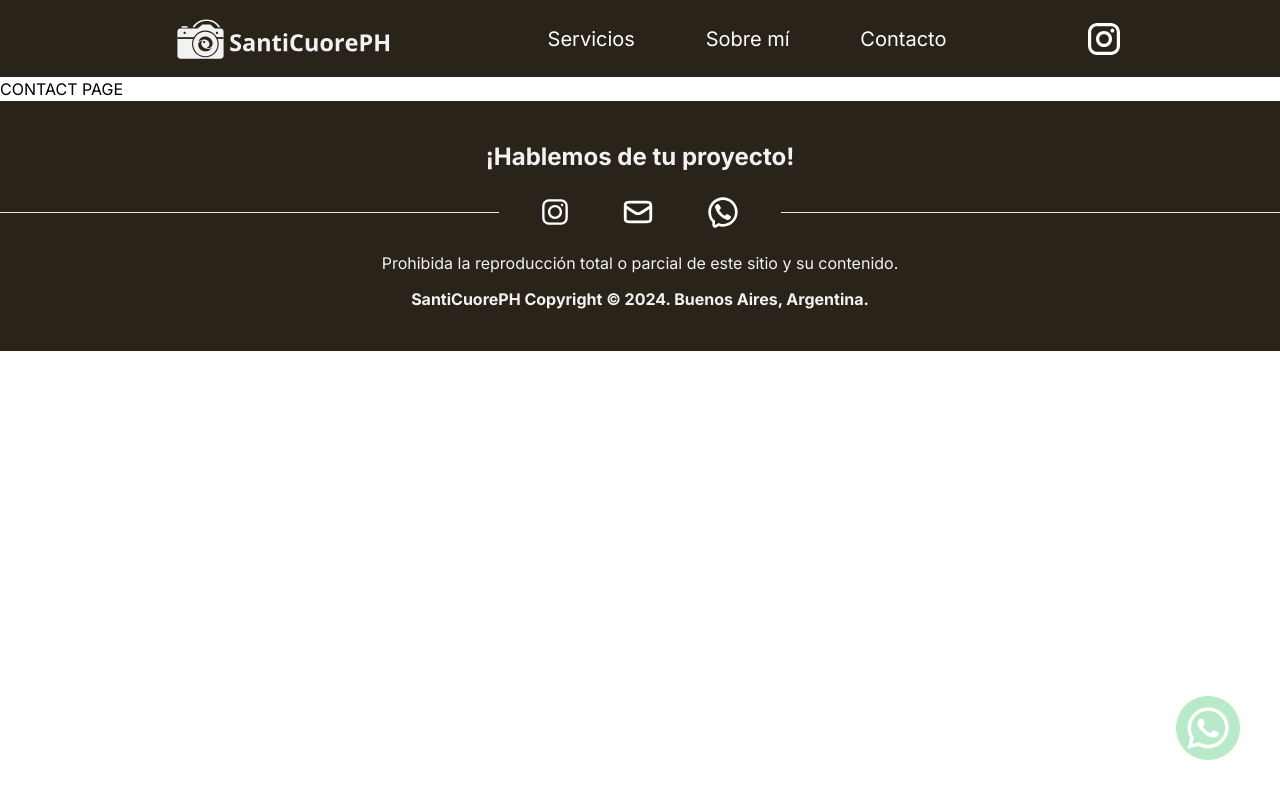
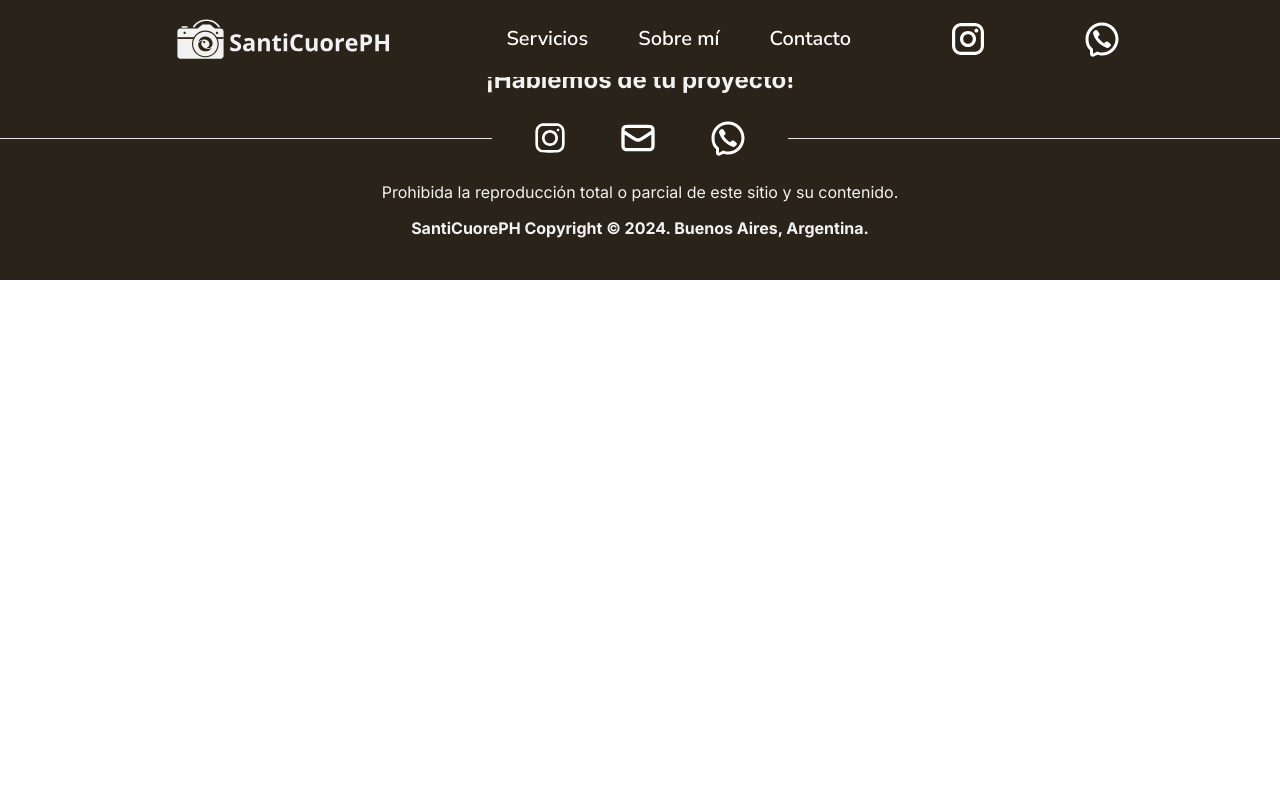
Before and after one commit to FooTalent/Landing-SantiCuoreph, a Next.js app: page /contacto in a window 1280 px wide. Built offline with nearby package versions, Linux system fonts and the light colour scheme.

Commit message:
cambios generales, tamaño fuente testimonios, reducido, espaciado en about me mejorado, header(nav) se incluyo boton whatsapp

```diff
--- a/src/app/Componentes/Banner.tsx
+++ b/src/app/Componentes/Banner.tsx
@@ -55,7 +55,7 @@ const Banner = () => {
 
         <div className="absolute top-0 z-30 flex h-full w-full transition-all duration-200 hover:bg-black/50 ">
           <div className="flex flex-col  p-5 ">
-            <h1 className="pb-2  text-5xl font-bold text-white smm:text-xl ">
+            <h1 className="pb-2  text-2xl md:text-5xl font-bold text-white smm:text-xl ">
               Fotografías
             </h1>
           </div>
@@ -84,7 +84,7 @@ const Banner = () => {
         )}
         <div className="absolute top-0 z-30 flex h-full w-full transition-all duration-200 hover:bg-black/50 ">
           <div className="flex flex-col  p-5 ">
-            <h1 className="pb-2  text-5xl font-bold text-white smm:text-xl ">
+            <h1 className="pb-2  text-2xl md:text-5xl font-bold text-white smm:text-xl ">
               Edición Audiovisual
             </h1>
           </div>
--- a/src/app/Componentes/BtnWhatsapp.tsx
+++ /dev/null
@@ -1,12 +0,0 @@
-'use client'
-import Image from 'next/image'
-import botonWhatsapp from '../../../public/images/whatsappBoton.png'
-const BtnWhatsapp = () => {
-    return(
-        <div className='absolute right-10 bottom-10 z-40'>
-        <Image src={botonWhatsapp} alt='Mi WhatsApp' className='w-16 cursor-pointer' />
-        </div>
-    )
-}
-
-export default BtnWhatsapp
--- a/src/app/Componentes/Slideshow/Testimonials.tsx
+++ b/src/app/Componentes/Slideshow/Testimonials.tsx
@@ -85,13 +85,13 @@ const Slideshow = () => {
                 ))}
               </div>
               {/* TEXTO PRINCIPAL Y SECUNDARIO */}
-              <h3 className="text-fondoBlanco font-merriwather font-normal text-2xl md:text-7xl absolute left-4 lg:left-40 top-14 md:top-24">
+              <h3 className="text-fondoBlanco font-merriwather font-normal text-2xl md:text-4xl absolute left-4 lg:left-40 top-14 md:top-24">
                 Testimonios
               </h3>
-              <p className="text-fondoBlanco font-nunitoSans italic font-semibold text-sm md:text-2xl lg:text-4xl absolute md:mx-36 lg:mx-64 mx-20">
+              <p className="text-fondoBlanco font-nunitoSans italic font-semibold text-sm md:text-2xl lg:text-2xl absolute md:mx-36 lg:mx-64 mx-20">
                 {slideImage.caption}
               </p>
-              <p className="text-fondoBlanco font-nunitoSans font-semibold text-sm md:text-2xl lg:text-4xl absolute md:mx-36 lg:mx-64 mx-20 bottom-16 md:bottom-36">
+              <p className="text-fondoBlanco font-nunitoSans font-semibold text-sm md:text-2xl lg:text-2xl absolute md:mx-36 lg:mx-64 mx-20 bottom-16 md:bottom-36">
                 {slideImage.caption2}
               </p>
             </div>
--- a/src/app/Componentes/header/Header.tsx
+++ b/src/app/Componentes/header/Header.tsx
@@ -5,6 +5,7 @@ import InstagramLogo from "./InstagramLogo";
 import TextLogo from "./TextLogo";
 import { useState } from "react";
 import Logo from "./Logo";
+import Whatsapp from "@/app/Icon/Whatsappequipo6";
 
 const navLinks = [
   { name: "Servicios", href: "/servicios" },
@@ -22,7 +23,7 @@ const Header = () => {
   };
 
   return (
-    <header className="bg-fondoNegro">
+    <header className="bg-fondoNegro fixed z-40 w-full">
       <nav className="py-4 pr-4 lg:px-40">
         <div className="flex justify-between">
           <div className="flex items-center grow">
@@ -36,25 +37,28 @@ const Header = () => {
           <ul className="hidden sm:flex justify-between items-center text-white grow text-xl">
             {navLinks.map((link) => {
               return (
-                <li className="hover:text-principalHover" key={link.name}>
+                <li className="hover:text-principalHover font-semibold hover:font-bold font-nunitoSans" key={link.name}>
                   <Link href={link.href}>{link.name}</Link>
                 </li>
               );
             })}
           </ul>
-
-          <div className="hidden sm:flex grow justify-end grow items-center">
+          <div className="hidden sm:flex grow justify-end items-center gap-10">
             <a href="https://www.instagram.com/santicuoreph" target="_blank">
               <InstagramLogo size={32} />
             </a>
           </div>
-
+          <div className="hidden sm:flex grow justify-end items-center gap-10">
+            <a href="" target="_blank">
+              <Whatsapp />
+            </a>
+          </div>
           <div className="sm:hidden flex items-center">
             <button
               className="inline-flex items-center justify-center"
               onClick={toggleNavbar}
             >
-              {isClick ? "CERRAR" : "ABRIR"}
+             {isClick ? "ABRIR" : "CERRAR"}
             </button>
           </div>
         </div>
@@ -78,6 +82,14 @@ const Header = () => {
                     <InstagramLogo size={32} />
                   </a>
                 </div>
+                <div className="grow justify-end grow">
+                  <a
+                    href=""
+                    target="_blank"
+                  >
+                      <Whatsapp />
+                  </a>
+                </div>
               </ul>
             </div>
           </div>
--- a/src/app/Icon/Mail.tsx
+++ b/src/app/Icon/Mail.tsx
@@ -1,7 +1,7 @@
 const Mail = () => {
     return(
         <>
-<svg viewBox="0 0 24 24" width={34} fill="none" stroke="#ffffff" className="hover:stroke-principalHover"  xmlns="http://www.w3.org/2000/svg" ><g id="SVGRepo_bgCarrier" stroke-width="0"></g><g id="SVGRepo_tracerCarrier" stroke-linecap="round" stroke-linejoin="round"></g><g id="SVGRepo_iconCarrier"> <path d="M3 8L8.44992 11.6333C9.73295 12.4886 10.3745 12.9163 11.0678 13.0825C11.6806 13.2293 12.3194 13.2293 12.9322 13.0825C13.6255 12.9163 14.2671 12.4886 15.5501 11.6333L21 8M6.2 19H17.8C18.9201 19 19.4802 19 19.908 18.782C20.2843 18.5903 20.5903 18.2843 20.782 17.908C21 17.4802 21 16.9201 21 15.8V8.2C21 7.0799 21 6.51984 20.782 6.09202C20.5903 5.71569 20.2843 5.40973 19.908 5.21799C19.4802 5 18.9201 5 17.8 5H6.2C5.0799 5 4.51984 5 4.09202 5.21799C3.71569 5.40973 3.40973 5.71569 3.21799 6.09202C3 6.51984 3 7.07989 3 8.2V15.8C3 16.9201 3 17.4802 3.21799 17.908C3.40973 18.2843 3.71569 18.5903 4.09202 18.782C4.51984 19 5.07989 19 6.2 19Z"   stroke-width="2" stroke-linecap="round" stroke-linejoin="round"></path> </g></svg>
+<svg viewBox="0 0 24 24" width={40} fill="none" stroke="#ffffff" className="hover:stroke-principalHover"  xmlns="http://www.w3.org/2000/svg" ><g id="SVGRepo_bgCarrier" stroke-width="0"></g><g id="SVGRepo_tracerCarrier" stroke-linecap="round" stroke-linejoin="round"></g><g id="SVGRepo_iconCarrier"> <path d="M3 8L8.44992 11.6333C9.73295 12.4886 10.3745 12.9163 11.0678 13.0825C11.6806 13.2293 12.3194 13.2293 12.9322 13.0825C13.6255 12.9163 14.2671 12.4886 15.5501 11.6333L21 8M6.2 19H17.8C18.9201 19 19.4802 19 19.908 18.782C20.2843 18.5903 20.5903 18.2843 20.782 17.908C21 17.4802 21 16.9201 21 15.8V8.2C21 7.0799 21 6.51984 20.782 6.09202C20.5903 5.71569 20.2843 5.40973 19.908 5.21799C19.4802 5 18.9201 5 17.8 5H6.2C5.0799 5 4.51984 5 4.09202 5.21799C3.71569 5.40973 3.40973 5.71569 3.21799 6.09202C3 6.51984 3 7.07989 3 8.2V15.8C3 16.9201 3 17.4802 3.21799 17.908C3.40973 18.2843 3.71569 18.5903 4.09202 18.782C4.51984 19 5.07989 19 6.2 19Z"   stroke-width="2" stroke-linecap="round" stroke-linejoin="round"></path> </g></svg>
         </>
     )
 }
--- a/src/app/Icon/Whatsapp.tsx
+++ b/src/app/Icon/Whatsapp.tsx
@@ -1,7 +1,7 @@
 const Whatsapp = () => {
     return(
         <>
-        <svg viewBox="0 0 24 24" width={32} fill="#ffffff" className="hover:fill-principalHover" xmlns="http://www.w3.org/2000/svg"><g id="SVGRepo_bgCarrier" stroke-width="0"></g><g id="SVGRepo_tracerCarrier" stroke-linecap="round" stroke-linejoin="round"></g><g id="SVGRepo_iconCarrier"> <path d="M6.014 8.00613C6.12827 7.1024 7.30277 5.87414 8.23488 6.01043L8.23339 6.00894C9.14051 6.18132 9.85859 7.74261 10.2635 8.44465C10.5504 8.95402 10.3641 9.4701 10.0965 9.68787C9.7355 9.97883 9.17099 10.3803 9.28943 10.7834C9.5 11.5 12 14 13.2296 14.7107C13.695 14.9797 14.0325 14.2702 14.3207 13.9067C14.5301 13.6271 15.0466 13.46 15.5548 13.736C16.3138 14.178 17.0288 14.6917 17.69 15.27C18.0202 15.546 18.0977 15.9539 17.8689 16.385C17.4659 17.1443 16.3003 18.1456 15.4542 17.9421C13.9764 17.5868 8 15.27 6.08033 8.55801C5.97237 8.24048 5.99955 8.12044 6.014 8.00613Z" ></path> <path fill-rule="evenodd" clip-rule="evenodd" d="M12 23C10.7764 23 10.0994 22.8687 9 22.5L6.89443 23.5528C5.56462 24.2177 4 23.2507 4 21.7639V19.5C1.84655 17.492 1 15.1767 1 12C1 5.92487 5.92487 1 12 1C18.0751 1 23 5.92487 23 12C23 18.0751 18.0751 23 12 23ZM6 18.6303L5.36395 18.0372C3.69087 16.4772 3 14.7331 3 12C3 7.02944 7.02944 3 12 3C16.9706 3 21 7.02944 21 12C21 16.9706 16.9706 21 12 21C11.0143 21 10.552 20.911 9.63595 20.6038L8.84847 20.3397L6 21.7639V18.6303Z"></path> </g></svg>
+        <svg viewBox="0 0 24 24" width={36} fill="#ffffff" className="hover:fill-principalHover" xmlns="http://www.w3.org/2000/svg"><g id="SVGRepo_bgCarrier" stroke-width="0"></g><g id="SVGRepo_tracerCarrier" stroke-linecap="round" stroke-linejoin="round"></g><g id="SVGRepo_iconCarrier"> <path d="M6.014 8.00613C6.12827 7.1024 7.30277 5.87414 8.23488 6.01043L8.23339 6.00894C9.14051 6.18132 9.85859 7.74261 10.2635 8.44465C10.5504 8.95402 10.3641 9.4701 10.0965 9.68787C9.7355 9.97883 9.17099 10.3803 9.28943 10.7834C9.5 11.5 12 14 13.2296 14.7107C13.695 14.9797 14.0325 14.2702 14.3207 13.9067C14.5301 13.6271 15.0466 13.46 15.5548 13.736C16.3138 14.178 17.0288 14.6917 17.69 15.27C18.0202 15.546 18.0977 15.9539 17.8689 16.385C17.4659 17.1443 16.3003 18.1456 15.4542 17.9421C13.9764 17.5868 8 15.27 6.08033 8.55801C5.97237 8.24048 5.99955 8.12044 6.014 8.00613Z" ></path> <path fill-rule="evenodd" clip-rule="evenodd" d="M12 23C10.7764 23 10.0994 22.8687 9 22.5L6.89443 23.5528C5.56462 24.2177 4 23.2507 4 21.7639V19.5C1.84655 17.492 1 15.1767 1 12C1 5.92487 5.92487 1 12 1C18.0751 1 23 5.92487 23 12C23 18.0751 18.0751 23 12 23ZM6 18.6303L5.36395 18.0372C3.69087 16.4772 3 14.7331 3 12C3 7.02944 7.02944 3 12 3C16.9706 3 21 7.02944 21 12C21 16.9706 16.9706 21 12 21C11.0143 21 10.552 20.911 9.63595 20.6038L8.84847 20.3397L6 21.7639V18.6303Z"></path> </g></svg>
         </>
     )
 }
--- a/src/app/layout.tsx
+++ b/src/app/layout.tsx
@@ -3,13 +3,11 @@ import { Inter } from "next/font/google";
 import "./globals.css";
 import Footer from "./Componentes/Footer";
 import Header from "./Componentes/header/Header";
-import Whatsapp from "./Icon/Whatsapp";
-import BtnWhatsapp from "./Componentes/BtnWhatsapp";
 
 const inter = Inter({ subsets: ["latin"] });
 
 export const metadata: Metadata = {
-  title: "Create Next App",
+  title: "SantiCuorePH Fotografo y creador AudioVisual",
   description: "Generated by create next app",
 };
 
@@ -21,7 +19,6 @@ export default function RootLayout({
   return (
     <html lang="en">
       <body className={inter.className}>
-        <BtnWhatsapp />
         <Header />
         {children}
         <Footer />
```
Also changed, not shown: src/app/Componentes/aboutme/AboutMe.tsx (+5 -5 lines), src/app/Icon/Instagram.tsx (+1 -1 lines), public/images/Property 1=Hover.png (added).
